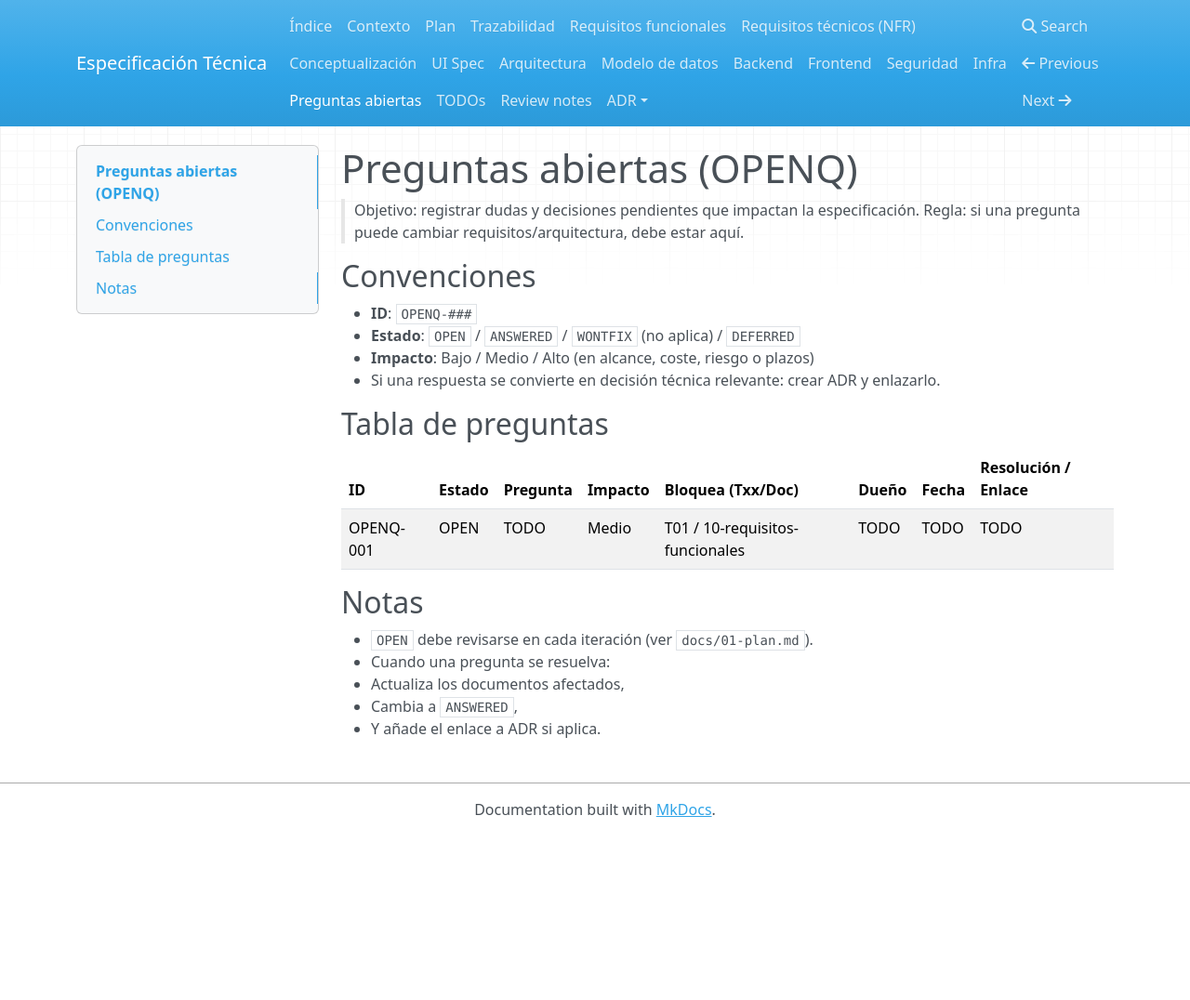
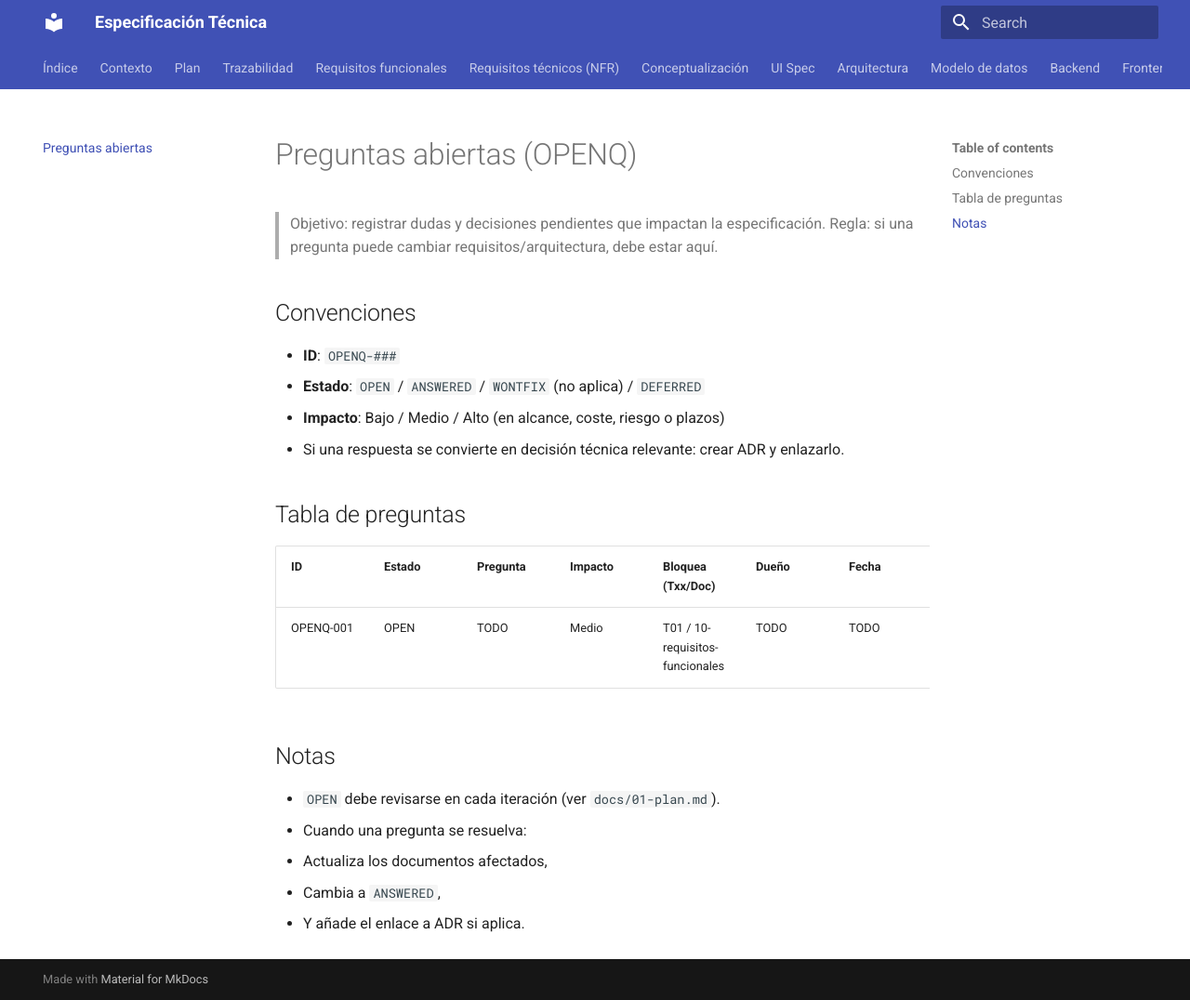
Before and after one commit to lksnext-ai-lab/spec-kit-template, an MkDocs documentation site: the page built from docs/95-open-questions.md, in a window 1280 px wide and 1076 px high. Shown: the whole window at 93% size. Built offline with MkDocs 1.6.1 and Material for MkDocs 9.7.7, drawn with Linux system fonts in a browser that asks for light colours; nearby versions of some CDN libraries.

Commit message:
Update MkDocs configuration to use Material theme with enhanced features and markdown extensions

```diff
--- a/mkdocs.yml
+++ b/mkdocs.yml
@@ -23,4 +23,17 @@ nav:
       - Plantilla ADR: adr/ADR-0001-template.md
 
 theme:
-  name: mkdocs
+  name: material
+  features:
+    - navigation.tabs
+    - navigation.sections
+    - toc.follow
+    - search.suggest
+    - search.highlight
+
+markdown_extensions:
+  - admonition
+  - pymdownx.details
+  - pymdownx.superfences
+  - pymdownx.tabbed:
+      alternate_style: true
```
